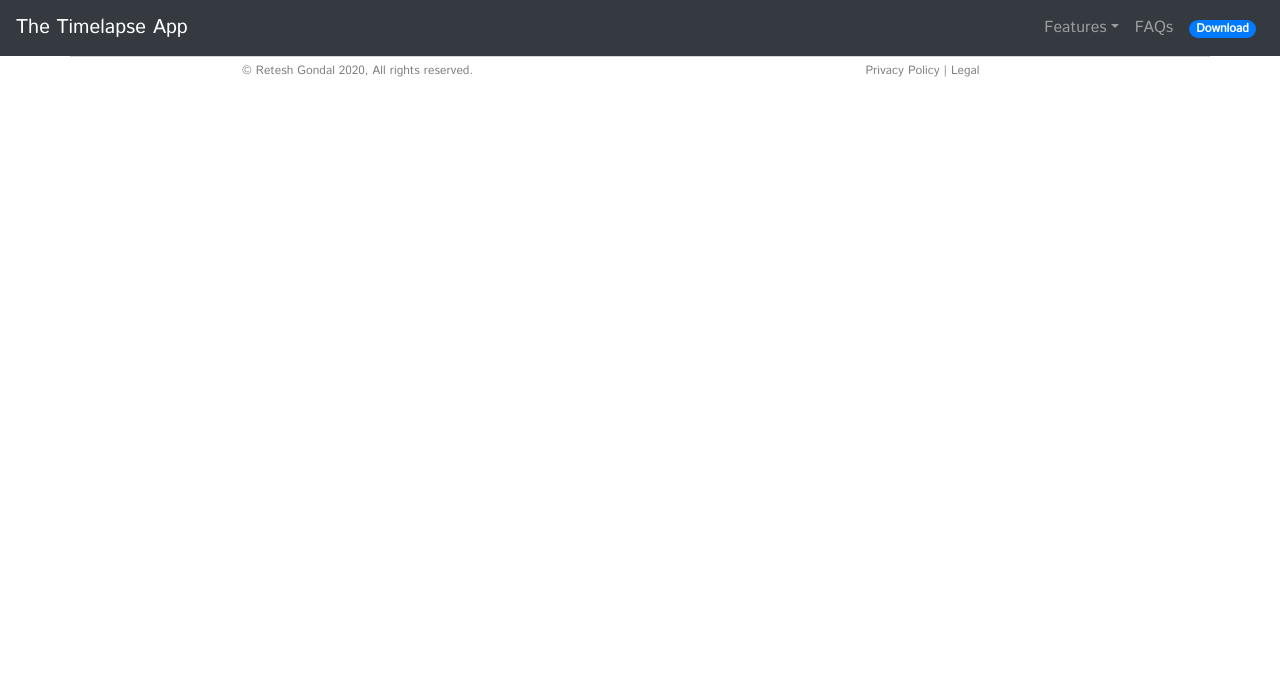
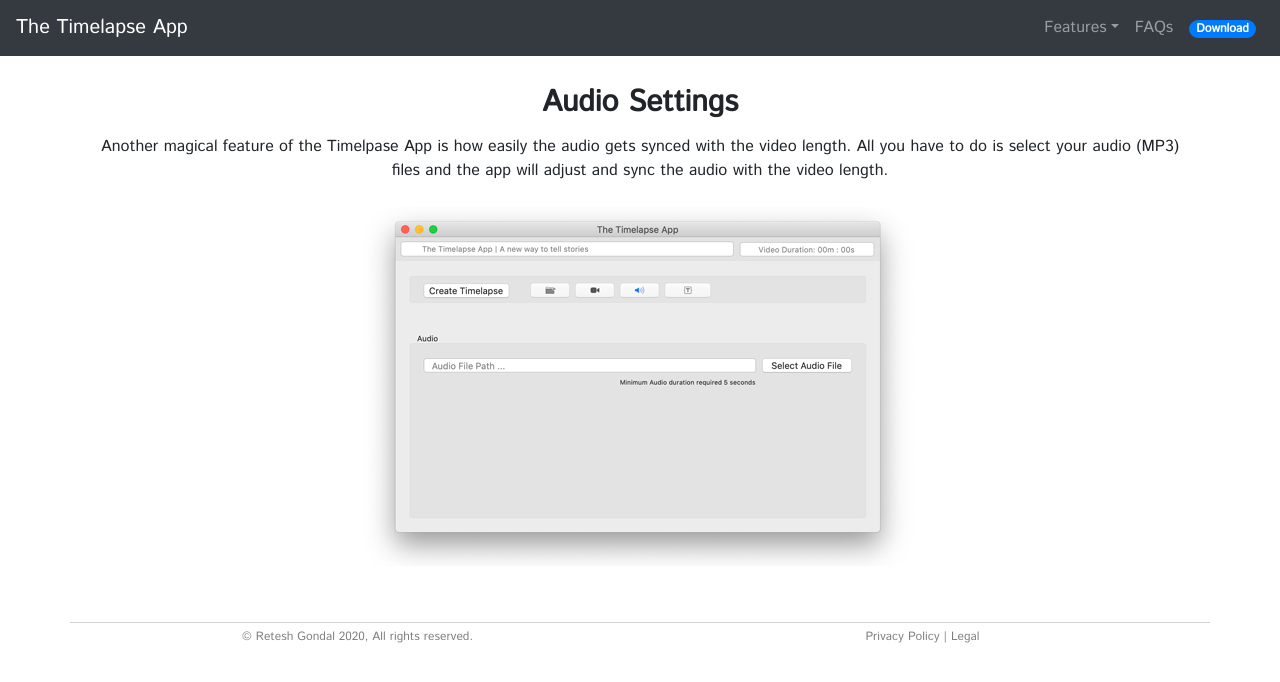
Before and after one commit to reteshg/site, a React (Create React App) app: page /featureAudioSettings in a window 1280 px wide. Shown: the top 682 px of the page. Built offline with nearby package versions, Linux system fonts and the light colour scheme.

Commit message:
audio settings page added

```diff
--- a/src/App.js
+++ b/src/App.js
@@ -4,10 +4,11 @@
 import Home from './components/home';
 import FeatureList from './components/featureList';
 import FeatureCreateTimelapse from './components/featureCreateTimelapse';
-import featureVideoSettings from './components/featureVideoSettings';
+import FeatureVideoSettings from './components/featureVideoSettings';
+import FeatureAudioSettings from './components/featureAudioSettings';
 import Footer from './components/footer';
 import 'bootstrap/dist/css/bootstrap.min.css';
-import FeatureVideoSettings from './components/featureVideoSettings';
+
 
 
 function App() {
@@ -19,6 +20,7 @@
         <Route path="/featureList" render={() => <FeatureList title="Feature List" />} />
         <Route path="/featureCreateTimelapse" render={() => <FeatureCreateTimelapse title="Create Timelapse" />} />
         <Route path="/featureVideoSettings" render={() => <FeatureVideoSettings title="Video Settings" />} />
+        <Route path="/featureAudioSettings" render={() => <FeatureAudioSettings title="Audio Settings" />} />
       </div>
       <div>
       <Footer/>
--- /dev/null
+++ b/src/components/featureAudioSettings.js
@@ -0,0 +1,33 @@
+import React from 'react';
+import {Container,Row,Col,Image} from 'react-bootstrap';
+import './featureComponents.css';
+
+const FeatureAudioSettings = (props) => (
+<Container>
+        <Row>
+                <Col>
+                        <div className="titleRow">{props.title}</div>
+                </Col>
+        </Row>
+        <Row>
+                <Col>
+                <div  className="txtStyle">
+                        Another magical feature of the Timelpase App is how easily the audio gets synced with the video length.
+                        All you have to do is select your audio (MP3) files and the app will adjust and sync the audio with the video length.
+                        <br/><br/>
+                        </div>
+                </Col>
+        </Row>
+        <Row>
+                <Col>
+                <div className="screenShots">
+                        <Image src={process.env.PUBLIC_URL +'/assets/images/audioSettings.jpg'} fluid />
+                </div>
+                </Col>
+        </Row>
+
+
+</Container>
+);
+
+export default FeatureAudioSettings;
--- a/src/components/featureVideoSettings.js
+++ b/src/components/featureVideoSettings.js
@@ -87,6 +87,7 @@
         </Row>
 <Row>
         <Col>
+        <br/>
         <p>
                                 <b>Edge to Edge:</b> This option will resize the images and no black edges will be added. However, in order to do so the images will get cropped from the bottom. Please refer to image below for better understanding.
                         </p>
--- a/src/components/navigation.js
+++ b/src/components/navigation.js
@@ -19,7 +19,7 @@
         <NavDropdown.Divider />
         <NavDropdown.Item eventkey={2} as={Link} to="/featureCreateTimelapse">Create Timelapse</NavDropdown.Item>
         <NavDropdown.Item eventkey={3} as={Link} to="/featureVideoSettings">Video Settings</NavDropdown.Item>
-        <NavDropdown.Item eventkey={4} as={Link} to="/features">Audio Settings</NavDropdown.Item>
+        <NavDropdown.Item eventkey={4} as={Link} to="/featureAudioSettings">Audio Settings</NavDropdown.Item>
         <NavDropdown.Item eventkey={5} as={Link} to="/features">Intro-Credit Slides</NavDropdown.Item>
         </NavDropdown>
       </NavItem>
```
Also changed, not shown: public/assets/images/audioSettings.jpg (added).
